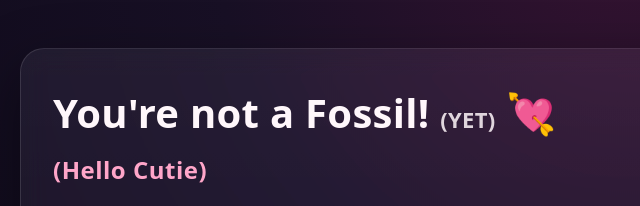
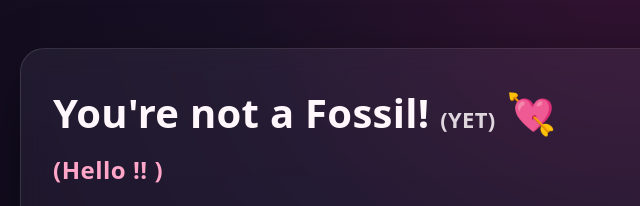
Before and after one commit to a44643052-bit/Letter, a plain HTML site: page index.html in a window 1280 px wide. Shown: the top 206 px of the page, 260-900 px from the left. Drawn offline with Linux system fonts and the light colour scheme.

Commit message:
index.html

```diff
--- a/index.html
+++ b/index.html
@@ -3,7 +3,7 @@
 <head>
   <meta charset="UTF-8" />
   <meta name="viewport" content="width=device-width, initial-scale=1" />
-  <title>Hello Cutie ❤️</title>
+  <title>Hello  ❤️</title>
   <link rel="preload" href="assets/bg-hearts.svg" as="image" />
   <link rel="stylesheet" href="styles.css" />
   <meta name="description" content="A sweet, lightweight Valentine's Day page you can customize." />
@@ -13,7 +13,7 @@
 
   <main class="card" role="main" aria-labelledby="title">
     <h1 id="title">You're not a Fossil! <span class="tiny">(YET)</span> 💘</h1>
-    <h2 class="subtitle">(Hello Cutie)</h2>
+    <h2 class="subtitle">(Hello !! )</h2>
 
     <section class="letter" aria-live="polite">
       <p class="to">Dear <span id="recipient">S</span>,</p>
```
